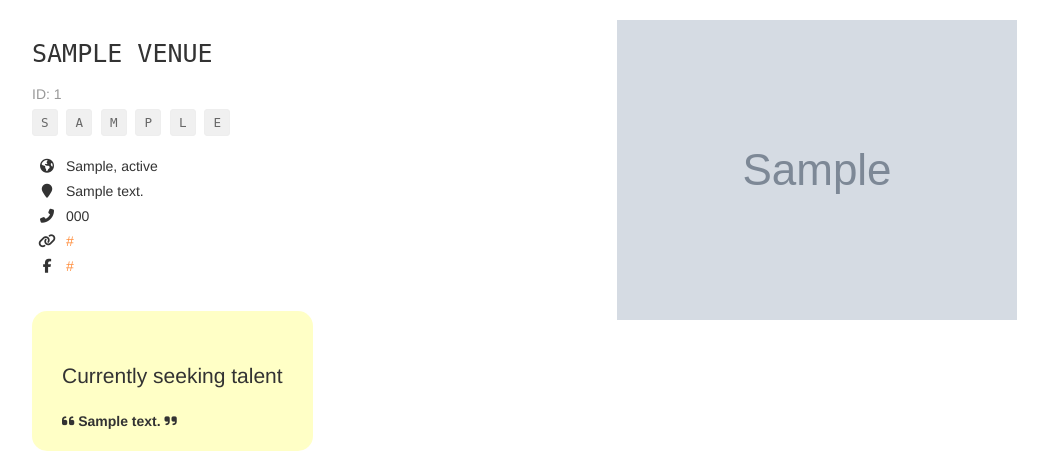
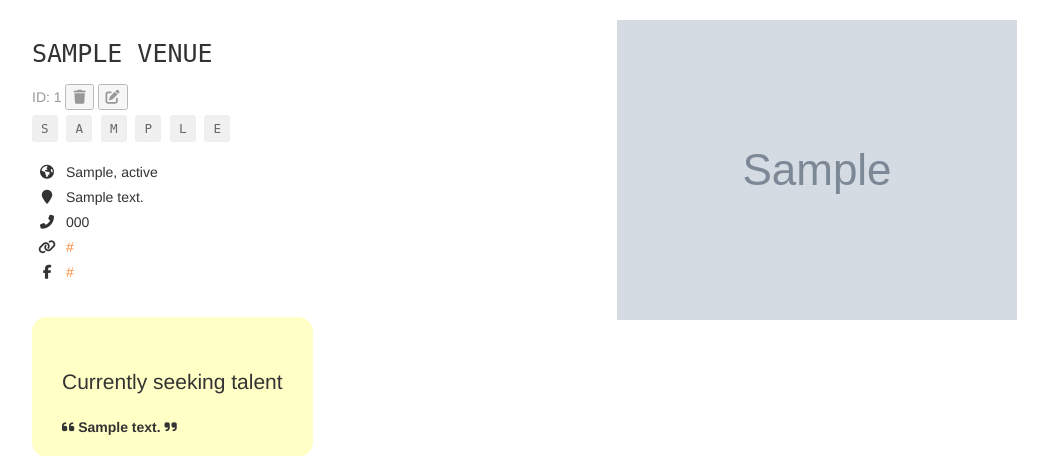
Before and after one commit to smidtfab/Fyyur, a Flask app: page /venues/1 in a window 1280 px wide. Shown: the part 60-516 px from the top of the page, without its empty margins (38-1086 px from the left). Run offline with Flask 2, Linux system fonts and the light colour scheme; tables that the repository leaves empty hold one stand-in row (values such as "Sample post"); grey boxes marked "Sample" are stand-in pictures; some libraries are stand-ins or nearby versions.

Commit message:
buttons for edit and delete venue

```diff
--- a/templates/pages/show_venue.html
+++ b/templates/pages/show_venue.html
@@ -8,6 +8,8 @@
 		</h1>
 		<p class="subtitle">
 			ID: {{ venue.id }}
+			<button type="submit" onclick="onEditVenue(this)" data-id="{{ venue.id }}" class="btn-delete-venue"><i class="fas fa-trash"></i></button>
+			<button type="submit" onclick="onDeleteVenue(this)" data-id="{{ venue.id }}" class="btn-edit-venue"><i class="fas fa-edit"></i></button>
 		</p>
 		<div class="genres">
 			{% for genre in venue.genres %}
@@ -75,4 +77,5 @@
 	</div>
 </section>
 
+
 {% endblock %}
```
